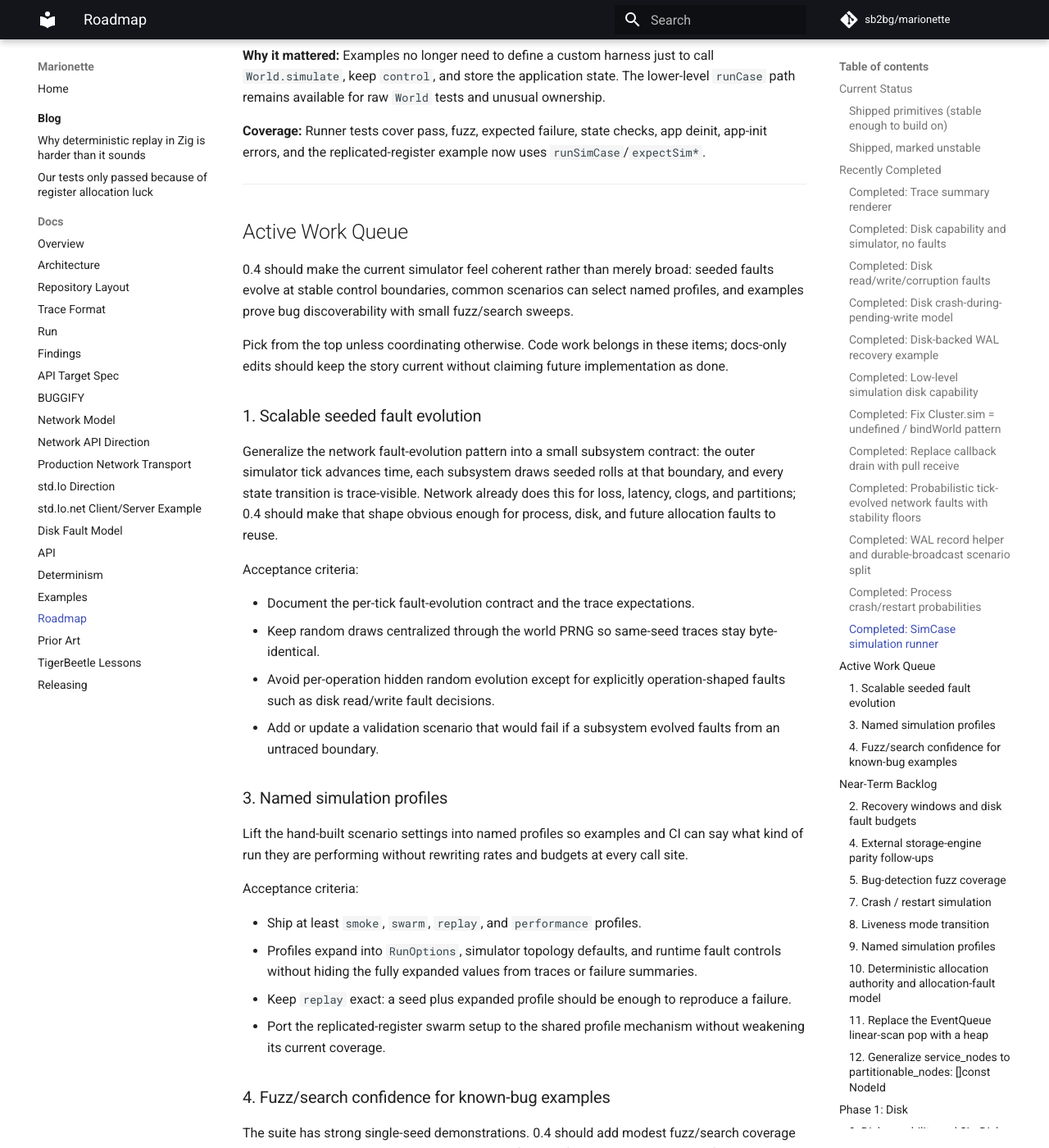
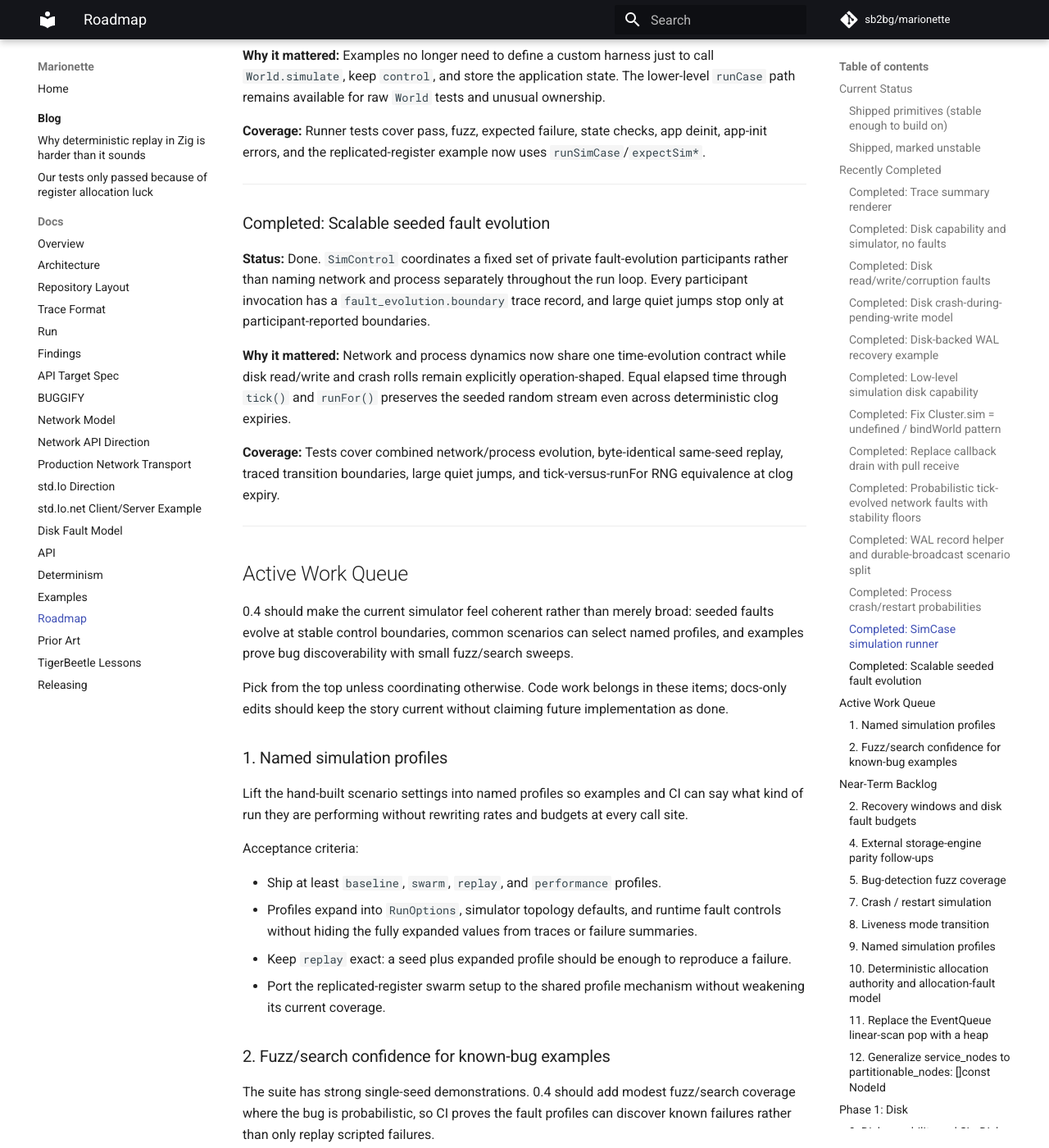
Before and after one commit to sb2bg/marionette, an MkDocs documentation site: the page built from docs/roadmap.md, in a window 1280 px wide and 1400 px high, scrolled down 9657 px. Shown: the whole window at 82% size. Built offline with MkDocs 1.6.1 and Material for MkDocs 9.7.7, drawn with Linux system fonts in a browser that asks for light colours; comment, search, counter and statistics services are not loaded; some of the changed text lies outside the part shown.

Commit message:
Unify seeded fault evolution

```diff
--- a/docs/roadmap.md
+++ b/docs/roadmap.md
@@ -423,6 +423,25 @@ app deinit, app-init errors, and the replicated-register example now uses
 
 ---
 
+### Completed: Scalable seeded fault evolution
+
+**Status:** Done. `SimControl` coordinates a fixed set of private
+fault-evolution participants rather than naming network and process separately
+throughout the run loop. Every participant invocation has a
+`fault_evolution.boundary` trace record, and large quiet jumps stop only at
+participant-reported boundaries.
+
+**Why it mattered:** Network and process dynamics now share one time-evolution
+contract while disk read/write and crash rolls remain explicitly
+operation-shaped. Equal elapsed time through `tick()` and `runFor()` preserves
+the seeded random stream even across deterministic clog expiries.
+
+**Coverage:** Tests cover combined network/process evolution, byte-identical
+same-seed replay, traced transition boundaries, large quiet jumps, and
+tick-versus-runFor RNG equivalence at clog expiry.
+
+---
+
 ## Active Work Queue
 
 0.4 should make the current simulator feel coherent rather than merely broad:
@@ -434,25 +453,7 @@ Pick from the top unless coordinating otherwise. Code work belongs in these
 items; docs-only edits should keep the story current without claiming future
 implementation as done.
 
-### 1. Scalable seeded fault evolution
-
-Generalize the network fault-evolution pattern into a small subsystem contract:
-the outer simulator tick advances time, each subsystem draws seeded rolls at
-that boundary, and every state transition is trace-visible. Network already
-does this for loss, latency, clogs, and partitions; 0.4 should make that shape
-obvious enough for process, disk, and future allocation faults to reuse.
-
-Acceptance criteria:
-
-- Document the per-tick fault-evolution contract and the trace expectations.
-- Keep random draws centralized through the world PRNG so same-seed traces stay
-  byte-identical.
-- Avoid per-operation hidden random evolution except for explicitly
-  operation-shaped faults such as disk read/write fault decisions.
-- Add or update a validation scenario that would fail if a subsystem evolved
-  faults from an untraced boundary.
-
-### 3. Named simulation profiles
+### 1. Named simulation profiles
 
 Lift the hand-built scenario settings into named profiles so examples and CI
 can say what kind of run they are performing without rewriting rates and
@@ -460,7 +461,7 @@ budgets at every call site.
 
 Acceptance criteria:
 
-- Ship at least `smoke`, `swarm`, `replay`, and `performance` profiles.
+- Ship at least `baseline`, `swarm`, `replay`, and `performance` profiles.
 - Profiles expand into `RunOptions`, simulator topology defaults, and runtime
   fault controls without hiding the fully expanded values from traces or
   failure summaries.
@@ -469,7 +470,7 @@ Acceptance criteria:
 - Port the replicated-register swarm setup to the shared profile mechanism
   without weakening its current coverage.
 
-### 4. Fuzz/search confidence for known-bug examples
+### 2. Fuzz/search confidence for known-bug examples
 
 The suite has strong single-seed demonstrations. 0.4 should add modest
 fuzz/search coverage where the bug is probabilistic, so CI proves the fault
@@ -632,7 +633,7 @@ and item 5.
 
 **Moved to the active 0.4 queue.**
 
-Ship `smoke`, `swarm`, `replay`, `performance` as first-class named
+Ship `baseline`, `swarm`, `replay`, `performance` as first-class named
 profiles that expand into `RunOptions`, `SimNetworkOptions`, and runtime
 network fault controls. The replicated register example already manually
 constructs these; lift them into the library. Depends on item 4.
@@ -1226,8 +1227,8 @@ become confusing.
 
 ---
 
-Last meaningful update: 0.4 active queue refreshed around scalable seeded fault
-evolution, process crash/restart probabilities, named profiles, and fuzz/search
-confidence; completed network fault evolution moved out of the active queue.
+Last meaningful update: scalable seeded fault evolution and process
+crash/restart probabilities are complete. The active 0.4 queue now centers on
+named profiles and fuzz/search confidence.
 Update this roadmap in the same PR as any substantive code change.
 Contributors should expect the roadmap to reflect the true state of the code.
```
Also changed, not shown: docs/architecture.md (+11 -0 lines), docs/disk-fault-model.md (+5 -0 lines), docs/trace-format.md (+4 -0 lines), 8 other files.
